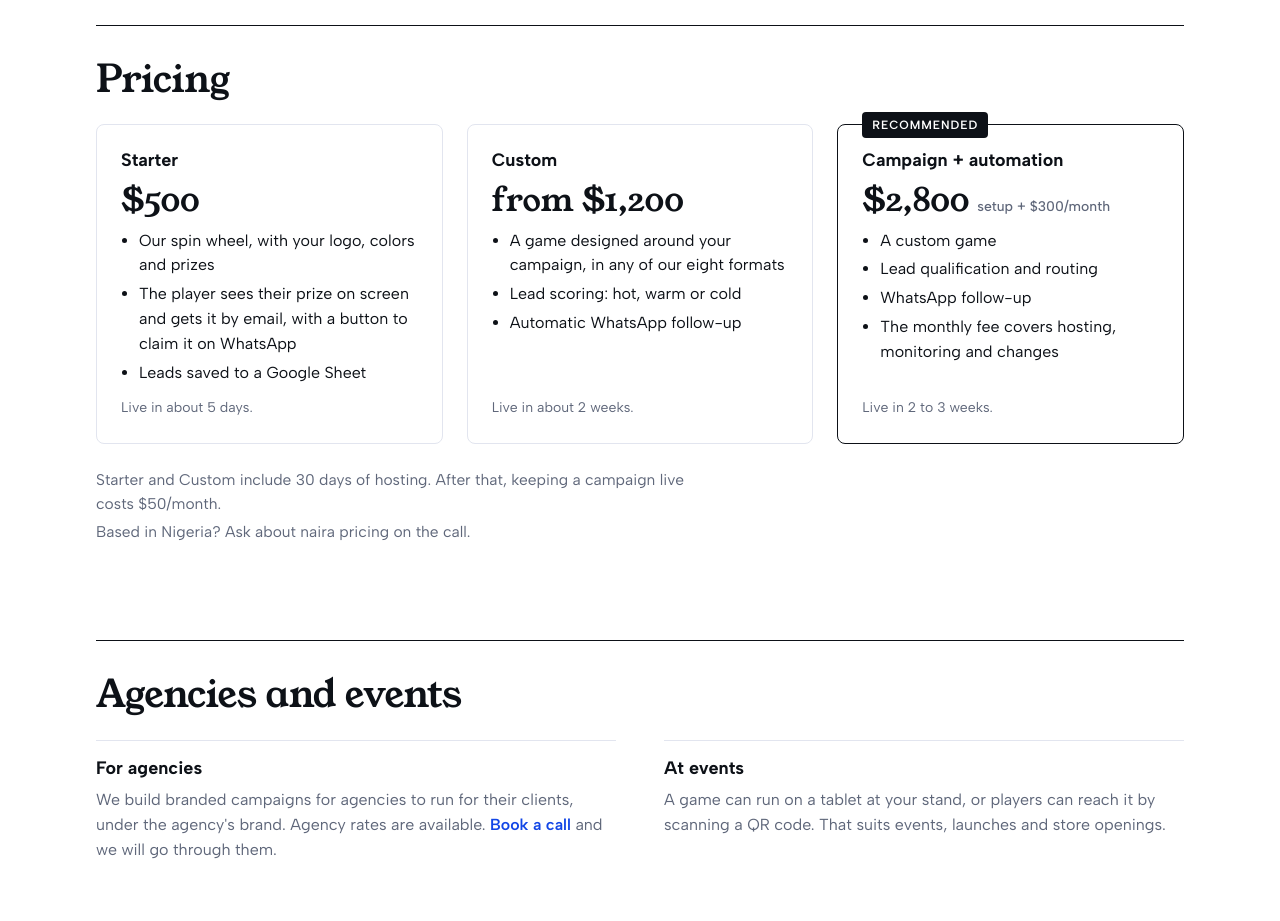
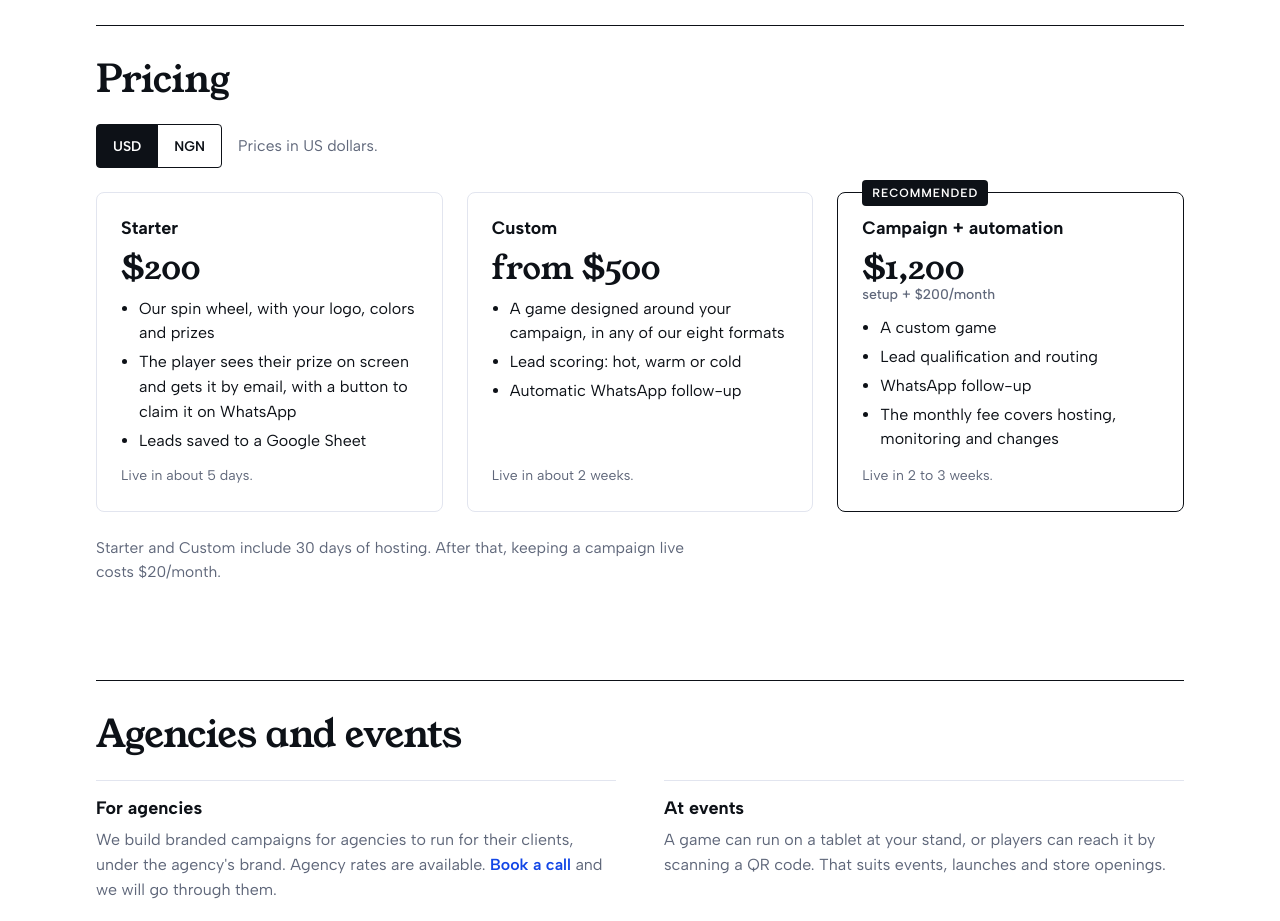
Before and after one commit to Rufi-j/cleverlon-site, a plain HTML site: page campaigns/index.html in a window 1280 px wide. Shown: the part 3320-4241 px from the top of the page. Drawn offline with Linux system fonts and the light colour scheme.

Commit message:
Reduce campaign prices and add a USD / NGN pricing switch
Starter $200, Custom from $500, Campaign + automation $1,200 + $200/month,
hosting $20/month, with naira equivalents on /campaigns/. The switch works by
keyboard, announces the change, shows USD without JavaScript and remembers the
choice in localStorage. Home price line and FAQ (with FAQPage JSON-LD) match the
new prices, the tracker page shows the naira starting price, and the privacy
policy and CLAUDE.md note the new localStorage use. Sitemap lastmod updated.

Co-Authored-By: Claude Sonnet 5.5 <noreply@anthropic.com>

```diff
--- a/campaigns/index.html
+++ b/campaigns/index.html
@@ -182,6 +182,14 @@ form.cap .check a{color:inherit}
 .pack.rec{border-color:var(--fg)}
 .chip{position:absolute;top:-13px;left:var(--s5);background:var(--fg);color:#fff;font-size:12px;font-weight:600;letter-spacing:var(--track-label);text-transform:uppercase;line-height:1;padding:7px 10px;border-radius:var(--r-control)}
 .pack ul{flex:1;align-content:start}
+.curbar{display:flex;align-items:center;gap:var(--s4);flex-wrap:wrap}
+.cur{display:inline-flex}
+.cur button{font:600 14px var(--body);min-height:44px;padding:0 var(--s4);border:1px solid var(--fg);background:transparent;color:var(--fg);cursor:pointer}
+.cur button:first-child{border-radius:var(--r-control) 0 0 var(--r-control)}
+.cur button:last-child{border-radius:0 var(--r-control) var(--r-control) 0;margin-left:-1px}
+.cur button:hover{background:var(--surface)}
+.cur button[aria-pressed="true"],.cur button[aria-pressed="true"]:hover{background:var(--fg);color:#fff}
+.curnote{margin:0;color:var(--muted);font-size:15.5px}
 .packnotes{display:grid;gap:4px;max-width:62ch}
 .packnotes p{margin:0;color:var(--muted);font-size:15.5px}
 .prose{margin:0;max-width:62ch;color:var(--muted);font-size:17px}
@@ -192,7 +200,7 @@ form.cap .check a{color:inherit}
 .two>div{border-top:var(--rule);padding-top:var(--s4);display:flex;flex-direction:column;gap:8px}
 .two p{margin:0;color:var(--muted);font-size:16px;max-width:52ch}
 .price{font-family:var(--display);font-weight:400;font-size:32px;line-height:1}
-.price small{font-family:var(--body);font-weight:500;font-size:14px;color:var(--muted)}
+.price small{display:block;margin-top:var(--s2);font-family:var(--body);font-weight:500;font-size:14px;line-height:1.4;color:var(--muted)}
 .pack ul{margin:0;padding-left:18px;display:grid;gap:4px;color:var(--fg)}
 .pack .best{font-size:14px;color:var(--muted)}
 
@@ -333,32 +341,53 @@ h1,h2{text-wrap:balance}
 
   <section>
     <h2>Pricing</h2>
+    <div class="curbar">
+      <div class="cur" id="cur" role="group" aria-label="Currency" hidden>
+        <button type="button" data-cur="usd" aria-pressed="true">USD</button><button type="button" data-cur="ngn" aria-pressed="false">NGN</button>
+      </div>
+      <p class="curnote" id="curnote" role="status">Prices in US dollars.</p>
+    </div>
     <div class="packs">
       <div class="pack">
         <h3>Starter</h3>
-        <div class="price">$500</div>
+        <div class="price"><span class="amt" data-usd="$200" data-ngn="₦150,000">$200</span></div>
         <ul><li>Our spin wheel, with your logo, colors and prizes</li><li>The player sees their prize on screen and gets it by email, with a button to claim it on WhatsApp</li><li>Leads saved to a Google Sheet</li></ul>
         <div class="best">Live in about 5 days.</div>
       </div>
       <div class="pack">
         <h3>Custom</h3>
-        <div class="price">from $1,200</div>
+        <div class="price"><span class="amt" data-usd="from $500" data-ngn="from ₦400,000">from $500</span></div>
         <ul><li>A game designed around your campaign, in any of our eight formats</li><li>Lead scoring: hot, warm or cold</li><li>Automatic WhatsApp follow-up</li></ul>
         <div class="best">Live in about 2 weeks.</div>
       </div>
       <div class="pack rec">
         <span class="chip">Recommended</span>
         <h3>Campaign + automation</h3>
-        <div class="price">$2,800 <small>setup + $300/month</small></div>
+        <div class="price"><span class="amt" data-usd="$1,200" data-ngn="₦950,000">$1,200</span> <small>setup + <span class="amt" data-usd="$200" data-ngn="₦100,000">$200</span>/month</small></div>
         <ul><li>A custom game</li><li>Lead qualification and routing</li><li>WhatsApp follow-up</li><li>The monthly fee covers hosting, monitoring and changes</li></ul>
         <div class="best">Live in 2 to 3 weeks.</div>
       </div>
     </div>
     <div class="packnotes">
-      <p>Starter and Custom include 30 days of hosting. After that, keeping a campaign live costs $50/month.</p>
-      <p>Based in Nigeria? Ask about naira pricing on the call.</p>
+      <p>Starter and Custom include 30 days of hosting. After that, keeping a campaign live costs <span class="amt" data-usd="$20" data-ngn="₦15,000">$20</span>/month.</p>
     </div>
   </section>
+  <script>
+  /* USD / NGN switch. Without JavaScript the page shows USD and the switch stays hidden. */
+  (function(){
+    var bar=document.getElementById("cur"),note=document.getElementById("curnote");if(!bar||!note)return;
+    var KEY="cleverlon-currency",cur="usd";
+    try{var s=localStorage.getItem(KEY);if(s==="ngn"||s==="usd")cur=s}catch(e){}
+    function show(c,say){
+      cur=c;
+      document.querySelectorAll(".amt").forEach(function(el){el.textContent=el.getAttribute("data-"+c)});
+      bar.querySelectorAll("button").forEach(function(b){b.setAttribute("aria-pressed",b.getAttribute("data-cur")===c?"true":"false")});
+      note.textContent=c==="ngn"?"Prices in naira.":"Prices in US dollars.";
+    }
+    bar.hidden=false;show(cur);
+    bar.addEventListener("click",function(e){var b=e.target.closest("button");if(!b)return;var c=b.getAttribute("data-cur");if(c===cur)return;show(c);try{localStorage.setItem(KEY,c)}catch(err){}});
+  })();
+  </script>
 
   <section>
     <h2>Agencies and events</h2>
--- a/sitemap.xml
+++ b/sitemap.xml
@@ -22,11 +22,11 @@
   </url>
   <url>
     <loc>https://cleverlon.com/campaigns/</loc>
-    <lastmod>2026-11-09</lastmod>
+    <lastmod>2026-11-17</lastmod>
   </url>
   <url>
     <loc>https://cleverlon.com/tracker/</loc>
-    <lastmod>2026-11-09</lastmod>
+    <lastmod>2026-11-17</lastmod>
   </url>
   <url>
     <loc>https://cleverlon.com/campaigns/beat-the-bot/</loc>
@@ -50,7 +50,7 @@
   </url>
   <url>
     <loc>https://cleverlon.com/privacy/</loc>
-    <lastmod>2026-11-16</lastmod>
+    <lastmod>2026-11-17</lastmod>
   </url>
   <url>
     <loc>https://cleverlon.com/terms/</loc>
```
Also changed, not shown: index.html (+3 -3 lines), privacy/index.html (+1 -1 lines), tracker/index.html (+1 -1 lines), 1 other file.
